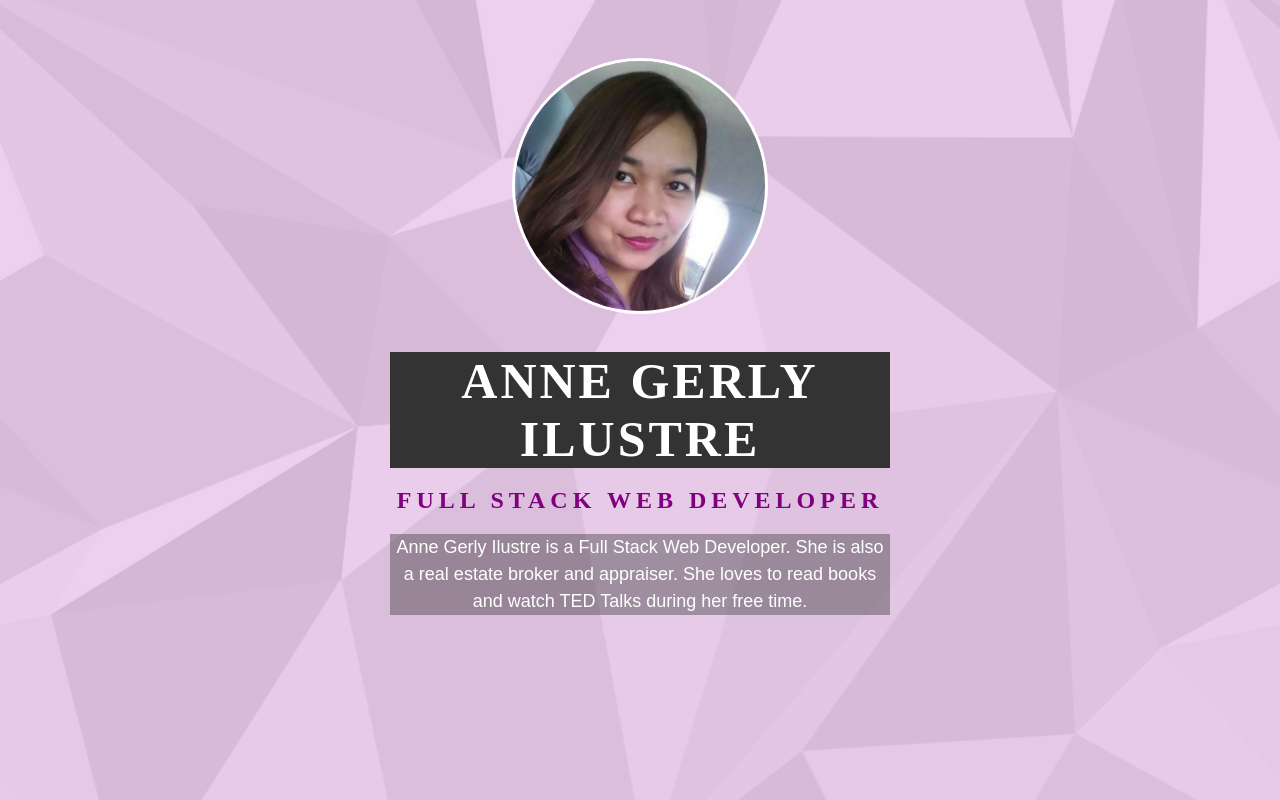
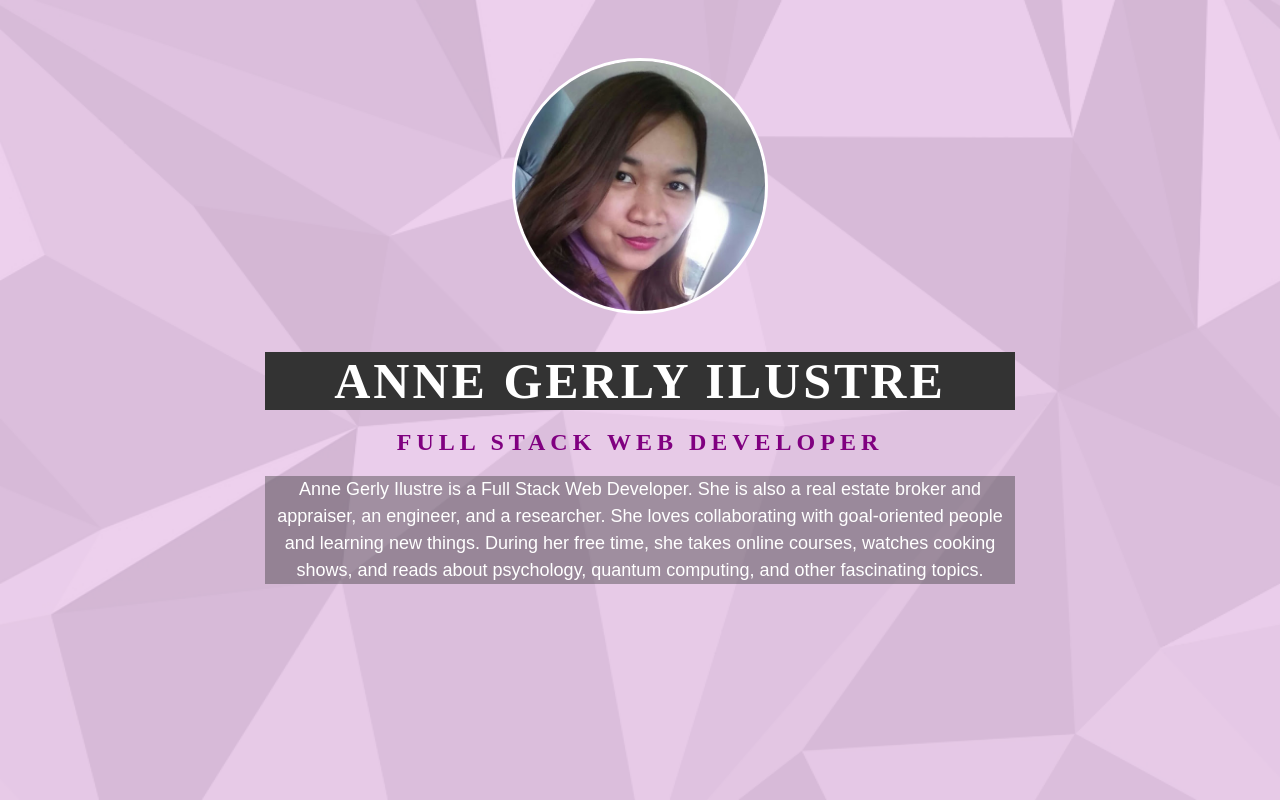
Before and after one commit to ag-ilustre/dev-portfolio, a plain HTML site: page index.html in a window 1280 px wide. Drawn offline with Linux system fonts and the light colour scheme; a web font is replaced by a local one.

Commit message:
includes updates on my portfolio

```diff
--- a/assets/css/style.css
+++ b/assets/css/style.css
@@ -46,7 +46,7 @@ h2{
 }
 
 .container{
-	width: 500px;
+	width: 750px;
 	margin: 0 auto;
 	text-align: center;
 }
--- a/index.html
+++ b/index.html
@@ -6,14 +6,12 @@
 	<!-- link to external css -->
 	<link rel="stylesheet" type="text/css" href="assets/css/style.css">
 
-	<!-- link to google fonts -->
-	<!-- <link href="https://fonts.googleapis.com/css?family=Nunito|Shadows+Into+Light" rel="stylesheet"> -->
-	<!-- <link href="https://fonts.googleapis.com/css?family=Acme|Bitter" rel="stylesheet"> -->
-	<!-- <link href="https://fonts.googleapis.com/css?family=Bree+Serif|Pacifico" rel="stylesheet"> -->
-<!-- 	<link href="https://fonts.googleapis.com/css?family=Assistant|Vollkorn" rel="stylesheet"> -->
-	<!-- <link href="https://fonts.googleapis.com/css?family=Encode+Sans+Condensed|Patua+One" rel="stylesheet"> -->
-	<!-- <link href="https://fonts.googleapis.com/css?family=Gafata|Suez+One" rel="stylesheet"> -->
+	<!-- Google fonts -->
 	<link href="https://fonts.googleapis.com/css?family=Imprima|Suez+One" rel="stylesheet">
+
+	<!-- favicon -->
+	<link rel="icon" type="image/gif/png" href="assets/images/favicon.png">
+
 </head>
 
 
@@ -26,8 +24,10 @@
 
 		<h2>Full Stack Web Developer</h2>
 
-		<p class="about">Anne Gerly Ilustre is a Full Stack Web Developer. She is also a real estate broker and appraiser. She loves to read books and watch TED Talks during her free time.
+		<p class="about">Anne Gerly Ilustre is a Full Stack Web Developer. She is also a real estate broker and appraiser, an engineer, and a researcher.
+		She loves collaborating with goal-oriented people and learning new things. During her free time, she takes online courses, watches cooking shows, and reads about psychology, quantum computing, and other fascinating topics.</p>
 
 	</div>
+
 </body>
 </html>
```
Also changed, not shown: assets/images/favicon.png (added).
